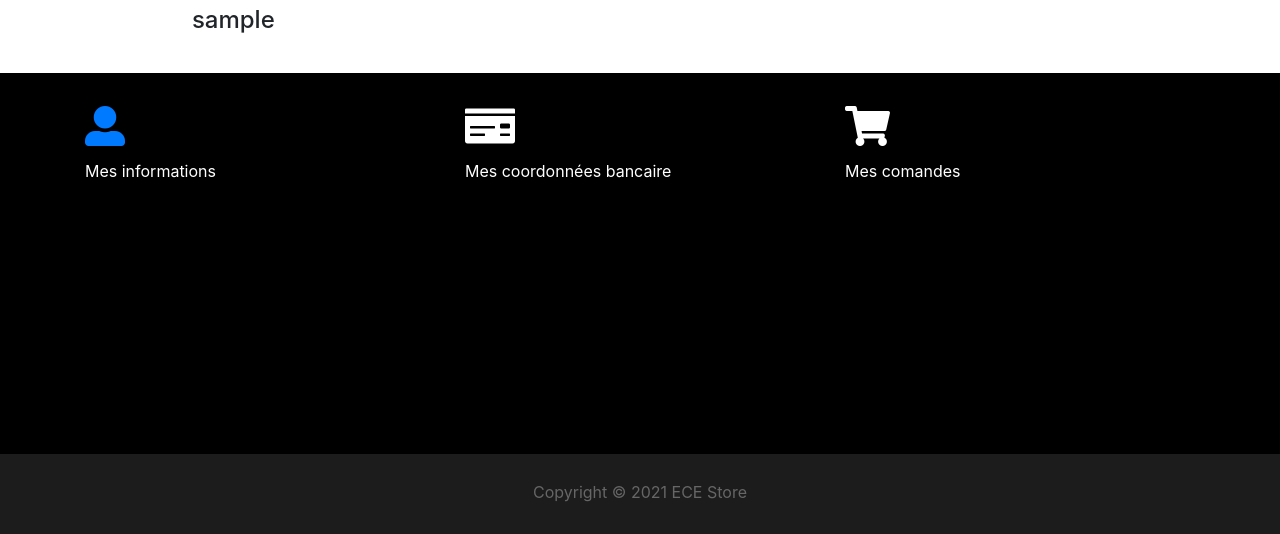
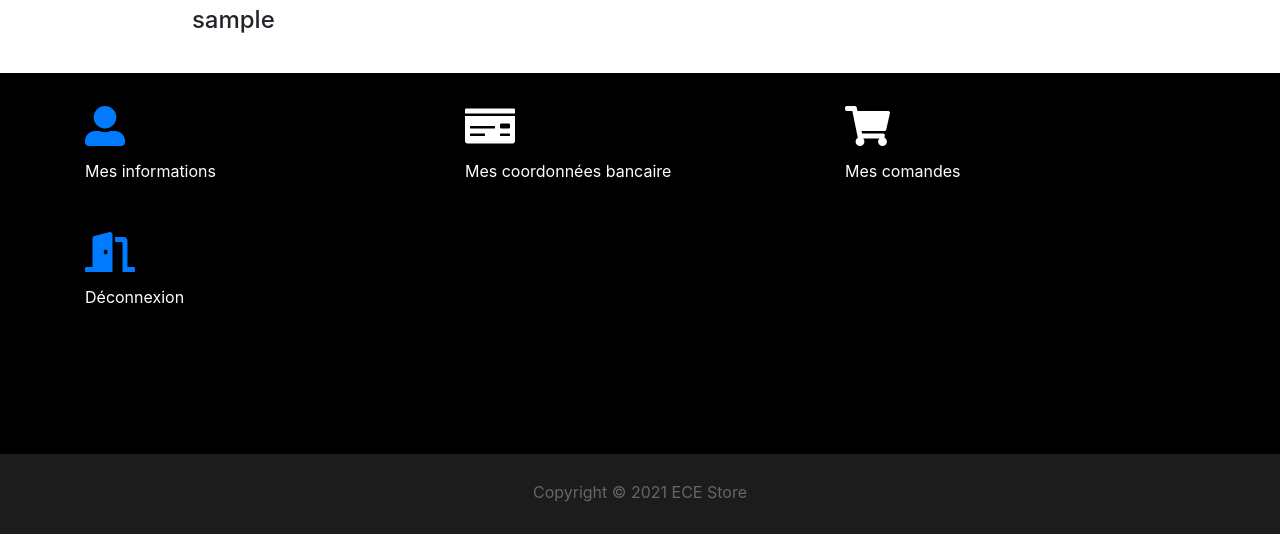
Before and after one commit to kassim0/ECE_Commerce, a PHP site: page /pageacheteur.php in a window 1280 px wide. Shown: the part 313-847 px from the top of the page. Run offline with PHP 8.4, Linux system fonts and the light colour scheme; the visitor is signed in with stand-in values (Sample User, id 1).

Commit message:
Update pageacheteur.php

```diff
--- a/pageacheteur.php
+++ b/pageacheteur.php
@@ -33,9 +33,9 @@
 			 <ul class="navbar-nav">
 				 <li class="nav-item"><a class="nav-link" href="Acceuil.php">Accueil</a></li>
 				 <li class="nav-item"><a class="nav-link" href="parcourir.php">Tout Parcourir</a></li>
-				 <li class="nav-item"><a class="nav-link" href="Notifications.php">Notifications</a></li>
+				 <li class="nav-item"><a class="nav-link" href="Notif.php">Notifications</a></li>
 				 <li class="nav-item"><a class="nav-link" href="Panier.php">Panier</a></li>
-				 <li class="nav-item"><a class="nav-link" href="index2.php">Votre Compte</a></li>
+				 <li class="nav-item"><a class="nav-link" href="pageacheteur.php">Votre Compte</a></li>
 			 </ul>
 		 </div>
  	</nav>
@@ -76,6 +76,11 @@
  					<h1><i class="	fas fa-shopping-cart icone"></i></h1>
  					<p>Mes comandes</p>
  				</div>
+
+ 				<div class="col-lg-4">
+ 					<h1><a href="deconnexion.php"><i class="	fas fa-door-open icone"></i></a></h1>
+ 					<p>Déconnexion</p>
+ 				</div>
  			</div>
  		</div>
  		</section>
```
